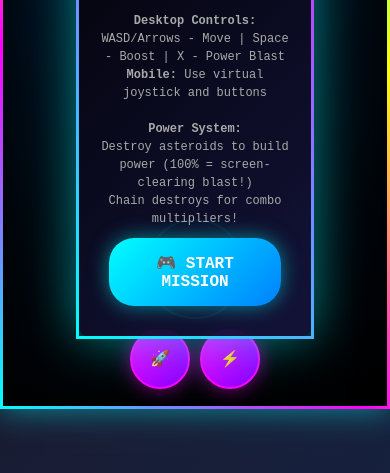
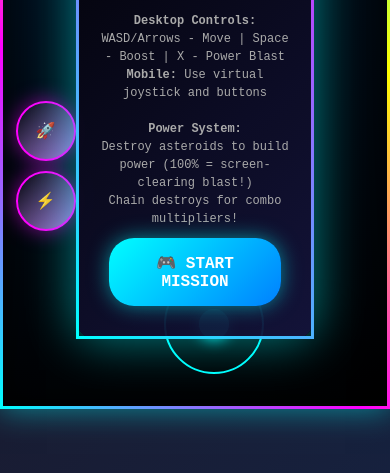
Before and after one commit to Pardeep-Kumar0/Asteroid-Dodger, a plain HTML site: page index.html in a window 390 px wide. Shown: the part 363-836 px from the top of the page. Drawn offline with Linux system fonts and the light colour scheme.

Commit message:
Update index.html

```diff
--- a/index.html
+++ b/index.html
@@ -111,16 +111,14 @@
         }
 
         .mobile-controls {
-            position: absolute;
-            bottom: 20px;
-            left: 50%;
-            transform: translateX(-50%);
             display: none;
             z-index: 15;
         }
 
         .joystick-container {
-            position: relative;
+            position: absolute;
+            bottom: 5%;
+            left: 37%;
             width: 100px;
             height: 100px;
             background: rgba(0, 0, 0, 0.3);
@@ -142,15 +140,16 @@
         }
 
         .action-buttons {
-            display: flex;
-            gap: 10px;
-            margin-top: 10px;
+            position: absolute;
+           bottom: 24%;
+           left: 4%;
+
         }
 
         .action-btn {
             width: 60px;
             height: 60px;
-            background: linear-gradient(135deg, #ff00ff, #8000ff);
+            background: linear-gradient(135deg, rgba(0, 0, 0, 0.3), #a778d7);
             border: 2px solid #ff00ff;
             border-radius: 50%;
             color: white;
@@ -159,6 +158,7 @@
             display: flex;
             align-items: center;
             justify-content: center;
+            margin-bottom: 10px;
             box-shadow: 0 0 20px rgba(255, 0, 255, 0.5);
             user-select: none;
         }
@@ -273,8 +273,6 @@
         @media (max-width: 768px) {
             .mobile-controls {
                 display: flex;
-                flex-direction: column;
-                align-items: center;
             }
 
             .ui {
@@ -333,13 +331,14 @@
         </div>
 
         <div class="mobile-controls">
-            <div class="joystick-container" id="joystick">
-                <div class="joystick" id="joystickKnob"></div>
-            </div>
             <div class="action-buttons">
                 <div class="action-btn" id="boostBtn">🚀</div>
                 <div class="action-btn" id="powerBtn">⚡</div>
             </div>
+            <div class="joystick-container" id="joystick">
+                <div class="joystick" id="joystickKnob"></div>
+            </div>
+
         </div>
 
         <div id="startScreen" class="start-screen">
```
